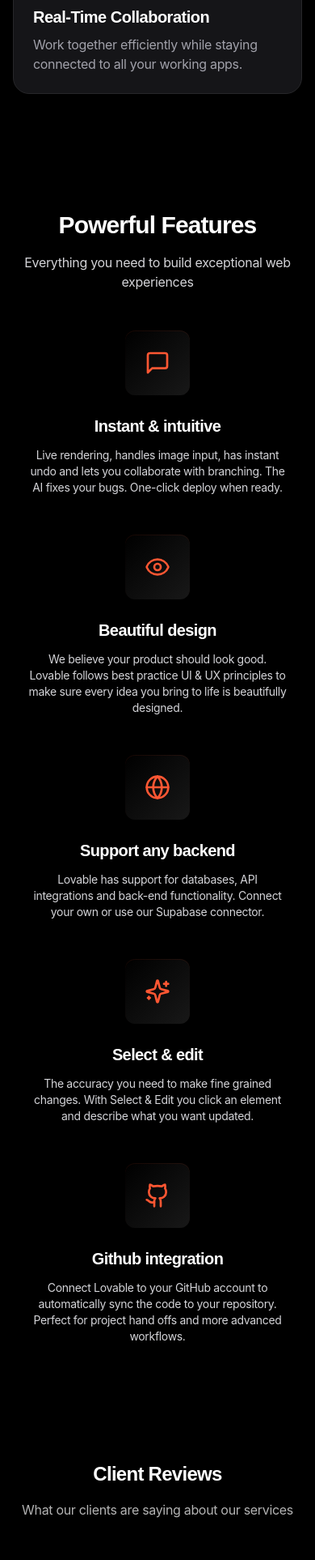
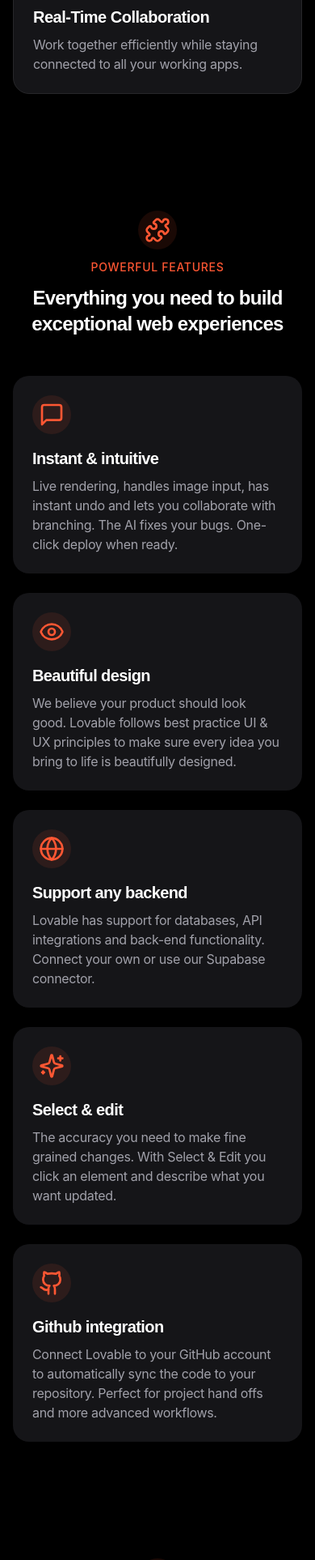
Before and after one commit to HeyGaganAhuja/gagan-ahuja, a React (Vite) app: page / in a window 390 px wide. Shown: the part 2004-3930 px from the top of the page at 81% size. Built offline with nearby package versions, Linux system fonts and the light colour scheme; a web font is replaced by a local one.

Commit message:
Refactor: Update section styles and add icons
Update the styling of headings, subheadings, and card colors across multiple sections to match the "What You'll Receive" section. Add relevant icons above each section for improved visual clarity.

```diff
--- a/src/components/FAQ.tsx
+++ b/src/components/FAQ.tsx
@@ -7,6 +7,7 @@ import {
   AccordionItem,
   AccordionTrigger,
 } from "@/components/ui/accordion";
+import { HelpCircle } from 'lucide-react';
 
 const faqData = [
   {
@@ -52,17 +53,24 @@ const FAQ = () => {
       <div className="container mx-auto px-4">
         <div className="max-w-3xl mx-auto">
           <div className="text-center mb-12">
-            <h2 className="text-3xl md:text-4xl font-serif font-medium mb-4">Frequently Asked Questions</h2>
-            <p className="text-muted-foreground">Find answers to common questions about our services</p>
+            <div className="flex justify-center mb-3">
+              <div className="w-12 h-12 bg-[#FF5733]/10 flex items-center justify-center rounded-full">
+                <HelpCircle className="w-8 h-8 text-[#FF5733]" />
+              </div>
+            </div>
+            <p className="text-[#FF5733] uppercase text-sm font-medium tracking-wider mb-3">FREQUENTLY ASKED QUESTIONS</p>
+            <h2 className="text-2xl md:text-3xl font-serif font-extrabold mb-6 text-white max-w-3xl mx-auto">
+              Find answers to common questions about our services
+            </h2>
           </div>
 
           <Accordion type="single" collapsible className="mb-8">
             {displayItems.map((item, index) => (
-              <AccordionItem key={index} value={`item-${index}`} className="border-border/40">
-                <AccordionTrigger className="text-left font-medium">
+              <AccordionItem key={index} value={`item-${index}`} className="border-zinc-800 bg-zinc-900/20 mb-3 rounded-lg">
+                <AccordionTrigger className="text-left font-medium px-4 text-white">
                   {item.question}
                 </AccordionTrigger>
-                <AccordionContent className="text-muted-foreground">
+                <AccordionContent className="text-zinc-400 px-4">
                   {item.answer}
                 </AccordionContent>
               </AccordionItem>
@@ -74,7 +82,7 @@ const FAQ = () => {
               <Button
                 variant="outline"
                 onClick={() => setShowAll(true)}
-                className="border-primary/30 text-primary hover:bg-primary/5"
+                className="border-[#FF5733]/30 text-[#FF5733] hover:bg-[#FF5733]/5"
               >
                 Show More
               </Button>
--- a/src/components/Features.tsx
+++ b/src/components/Features.tsx
@@ -1,6 +1,6 @@
 
 import React from 'react';
-import { MessageSquare, Eye, Globe, Github, Sparkles } from 'lucide-react';
+import { MessageSquare, Eye, Globe, Github, Sparkles, Puzzle } from 'lucide-react';
 import FeatureIcon from './FeatureIcon';
 
 const featuresData = [
@@ -36,18 +36,30 @@ const Features = () => {
     <section className="py-16 bg-black">
       <div className="container mx-auto px-4">
         <div className="text-center mb-12">
-          <h2 className="text-3xl md:text-4xl font-serif font-extrabold mb-4">Powerful Features</h2>
-          <p className="text-zinc-300 max-w-2xl mx-auto">Everything you need to build exceptional web experiences</p>
+          <div className="flex justify-center mb-3">
+            <div className="w-12 h-12 bg-[#FF5733]/10 flex items-center justify-center rounded-full">
+              <Puzzle className="w-8 h-8 text-[#FF5733]" />
+            </div>
+          </div>
+          <p className="text-[#FF5733] uppercase text-sm font-medium tracking-wider mb-3">POWERFUL FEATURES</p>
+          <h2 className="text-2xl md:text-3xl font-serif font-extrabold mb-6 text-white max-w-3xl mx-auto">
+            Everything you need to build exceptional web experiences
+          </h2>
         </div>
 
-        <div className="grid grid-cols-1 md:grid-cols-2 lg:grid-cols-3 gap-x-6 gap-y-12 max-w-6xl mx-auto">
+        <div className="grid grid-cols-1 md:grid-cols-3 gap-6 max-w-6xl mx-auto">
           {featuresData.map((feature, index) => (
-            <FeatureIcon
-              key={index}
-              icon={feature.icon}
-              title={feature.title}
-              description={feature.description}
-            />
+            <div key={index} className="col-span-1">
+              <div className="bg-zinc-900/90 border-zinc-800 h-full shadow-lg hover-lift rounded-[20px] p-6">
+                <div className="w-12 h-12 bg-[#FF5733]/10 flex items-center justify-center mb-4 rounded-full">
+                  {feature.icon}
+                </div>
+                <h3 className="text-xl font-bold text-white mb-2">{feature.title}</h3>
+                <p className="text-zinc-400">
+                  {feature.description}
+                </p>
+              </div>
+            </div>
           ))}
         </div>
       </div>
--- a/src/components/FreeAssets.tsx
+++ b/src/components/FreeAssets.tsx
@@ -1,24 +1,24 @@
 
 import React from 'react';
 import { Button } from '@/components/ui/button';
-import { Download, FileText, BarChart, Palette } from 'lucide-react';
+import { Download, FileText, BarChart, Palette, Gift } from 'lucide-react';
 import { Card, CardContent, CardDescription, CardFooter, CardHeader, CardTitle } from '@/components/ui/card';
 
 const assetsData = [
   {
-    icon: <FileText className="h-8 w-8 mb-2" />,
+    icon: <FileText className="h-8 w-8 mb-2 text-[#FF5733]" />,
     title: "Website Audit Checklist",
     description: "A comprehensive checklist to evaluate your website's performance, SEO, and user experience.",
     link: "#"
   },
   {
-    icon: <BarChart className="h-8 w-8 mb-2" />,
+    icon: <BarChart className="h-8 w-8 mb-2 text-[#FF5733]" />,
     title: "Digital Marketing Guide",
     description: "Learn effective strategies to boost your online presence and drive quality traffic to your website.",
     link: "#"
   },
   {
-    icon: <Palette className="h-8 w-8 mb-2" />,
+    icon: <Palette className="h-8 w-8 mb-2 text-[#FF5733]" />,
     title: "UI/UX Best Practices",
     description: "Design principles and tips to create user-friendly interfaces that convert visitors into customers.",
     link: "#"
@@ -29,23 +29,30 @@ const FreeAssets = () => {
   return (
     <section id="assets" className="py-20 bg-secondary/30">
       <div className="container mx-auto px-4">
-        <div className="max-w-2xl mx-auto text-center mb-16">
-          <h2 className="text-2xl md:text-3xl font-serif font-medium mb-4">Free Resources</h2>
-          <p className="text-muted-foreground">Download these valuable assets to help grow your business</p>
+        <div className="text-center mb-12">
+          <div className="flex justify-center mb-3">
+            <div className="w-12 h-12 bg-[#FF5733]/10 flex items-center justify-center rounded-full">
+              <Gift className="w-8 h-8 text-[#FF5733]" />
+            </div>
+          </div>
+          <p className="text-[#FF5733] uppercase text-sm font-medium tracking-wider mb-3">FREE RESOURCES</p>
+          <h2 className="text-2xl md:text-3xl font-serif font-extrabold mb-6 text-white max-w-3xl mx-auto">
+            Download these valuable assets to help grow your business
+          </h2>
         </div>
 
         <div className="grid grid-cols-1 md:grid-cols-3 gap-8 max-w-5xl mx-auto">
           {assetsData.map((asset, index) => (
-            <Card key={index} className="zapier-card border border-border/40 bg-card">
+            <Card key={index} className="zapier-card border border-zinc-800 bg-zinc-900/90 shadow-lg hover-lift rounded-[20px]">
               <CardHeader>
-                <div className="text-primary flex h-12 w-12 items-center justify-center rounded-full bg-primary/10 mb-4">
+                <div className="text-[#FF5733] flex h-12 w-12 items-center justify-center rounded-full bg-[#FF5733]/10 mb-4">
                   {asset.icon}
                 </div>
-                <CardTitle className="text-xl">{asset.title}</CardTitle>
-                <CardDescription className="text-muted-foreground">{asset.description}</CardDescription>
+                <CardTitle className="text-xl text-white">{asset.title}</CardTitle>
+                <CardDescription className="text-zinc-400">{asset.description}</CardDescription>
               </CardHeader>
               <CardFooter>
-                <Button className="w-full bg-secondary hover:bg-primary text-foreground hover:text-white transition-all duration-300 modern-button" asChild>
+                <Button className="w-full bg-secondary hover:bg-[#FF5733] text-white hover:text-white transition-all duration-300 modern-button" asChild>
                   <a
                     href={asset.link}
                     className="flex items-center justify-center space-x-2"
--- a/src/components/Reviews.tsx
+++ b/src/components/Reviews.tsx
@@ -8,7 +8,7 @@ import {
   CarouselPrevious,
 } from "@/components/ui/carousel";
 import { Card, CardContent } from "@/components/ui/card";
-import { Star } from 'lucide-react';
+import { Star, MessageSquare } from 'lucide-react';
 import { Avatar, AvatarFallback, AvatarImage } from "@/components/ui/avatar";
 
 const reviewsData = [
@@ -53,33 +53,40 @@ const Reviews = () => {
   return (
     <section id="reviews" className="py-20 bg-background">
       <div className="container mx-auto px-4">
-        <div className="max-w-2xl mx-auto text-center mb-16">
-          <h2 className="text-2xl md:text-3xl font-serif font-bold mb-4">Client Reviews</h2>
-          <p className="text-muted-foreground">What our clients are saying about our services</p>
+        <div className="text-center mb-12">
+          <div className="flex justify-center mb-3">
+            <div className="w-12 h-12 bg-[#FF5733]/10 flex items-center justify-center rounded-full">
+              <MessageSquare className="w-8 h-8 text-[#FF5733]" />
+            </div>
+          </div>
+          <p className="text-[#FF5733] uppercase text-sm font-medium tracking-wider mb-3">CLIENT REVIEWS</p>
+          <h2 className="text-2xl md:text-3xl font-serif font-extrabold mb-6 text-white max-w-3xl mx-auto">
+            What our clients are saying about our services
+          </h2>
         </div>
 
         <Carousel className="w-full max-w-6xl mx-auto">
           <CarouselContent>
             {reviewsData.map((review, index) => (
               <CarouselItem key={index} className="md:basis-1/2 lg:basis-1/3">
-                <Card className="h-full border border-border/40 bg-card">
+                <Card className="h-full border border-zinc-800 bg-zinc-900/90">
                   <CardContent className="p-6 flex flex-col h-full">
                     <div className="flex mb-4">
                       <div className="flex space-x-0.5">
                         {[...Array(review.rating)].map((_, i) => (
-                          <Star key={i} className="h-4 w-4 fill-primary text-primary" />
+                          <Star key={i} className="h-4 w-4 fill-[#FF5733] text-[#FF5733]" />
                         ))}
                       </div>
                     </div>
-                    <p className="mb-5 flex-grow text-sm text-foreground/90 italic">{review.review}</p>
+                    <p className="mb-5 flex-grow text-sm text-zinc-300 italic">{review.review}</p>
                     <div className="flex items-center">
-                      <Avatar className="h-10 w-10 mr-3 border border-primary/20">
+                      <Avatar className="h-10 w-10 mr-3 border border-[#FF5733]/20">
                         <AvatarImage src={review.image} alt={review.name} />
                         <AvatarFallback>{review.name.charAt(0)}</AvatarFallback>
                       </Avatar>
                       <div>
-                        <p className="font-medium text-sm">{review.name}</p>
-                        <p className="text-xs text-muted-foreground">{review.company}</p>
+                        <p className="font-medium text-sm text-white">{review.name}</p>
+                        <p className="text-xs text-zinc-400">{review.company}</p>
                       </div>
                     </div>
                   </CardContent>
@@ -88,8 +95,8 @@ const Reviews = () => {
             ))}
           </CarouselContent>
           <div className="flex justify-center mt-8">
-            <CarouselPrevious className="relative inset-0 translate-y-0 mr-2 bg-card border-border/40 hover:bg-secondary" />
-            <CarouselNext className="relative inset-0 translate-y-0 ml-2 bg-card border-border/40 hover:bg-secondary" />
+            <CarouselPrevious className="relative inset-0 translate-y-0 mr-2 bg-zinc-900/90 border-zinc-800 hover:bg-secondary" />
+            <CarouselNext className="relative inset-0 translate-y-0 ml-2 bg-zinc-900/90 border-zinc-800 hover:bg-secondary" />
           </div>
         </Carousel>
       </div>
```
